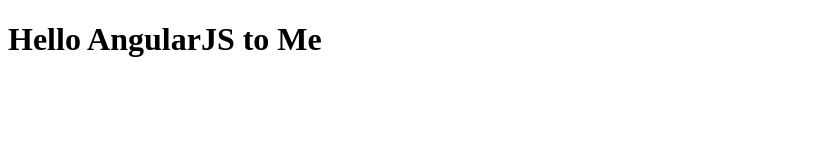
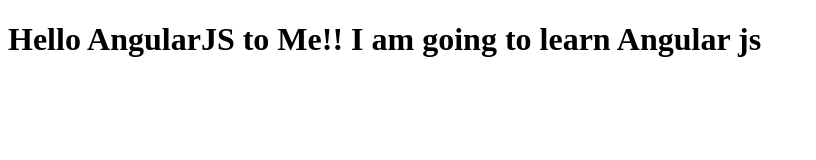
Before and after one commit to Akhu18991/Angularjs-test, a plain HTML site: page index.html in a window 1280 px wide. Shown: the whole page, without its empty margins (0-816 px from the left). Drawn offline with Linux system fonts and the light colour scheme.

Commit message:
Next version of web file.

```diff
--- a/index.html
+++ b/index.html
@@ -5,6 +5,6 @@
     <title>Hello AngularJS</title>
   </head>
   <body>
-    <h1>Hello AngularJS to Me</h1>
+    <h1>Hello AngularJS to Me!! I am going to learn Angular js</h1>
   </body>
 </html>
```
